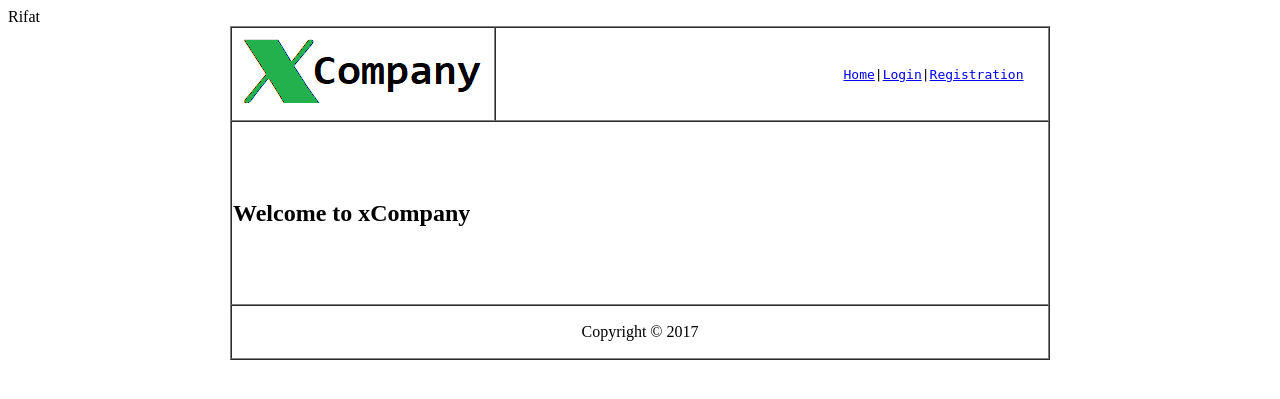
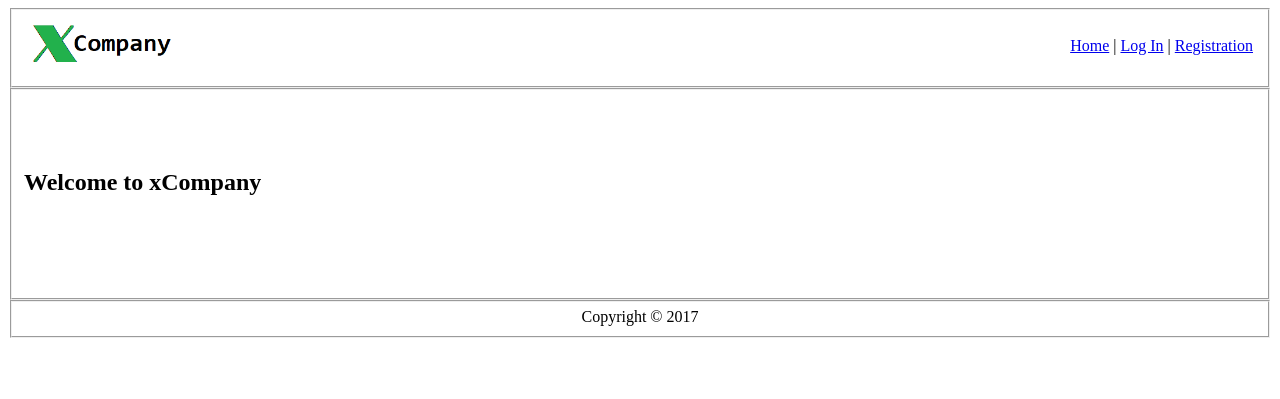
Before and after one commit to Rifat12/learning-web-technologies-spring-2020-2021-sec-d, a PHP site: page /publichome.php in a window 1280 px wide. Shown: the top 399 px of the page. Run offline with PHP 8.4, Linux system fonts and the light colour scheme.

Commit message:
fixed global home

```diff
--- a/MID_LAB_TASK_PHP_SESSION_07/publichome.php
+++ b/MID_LAB_TASK_PHP_SESSION_07/publichome.php
@@ -1,45 +1,43 @@
 <!DOCTYPE html>
-<html>
+<html lang="en">
 <head>
-    <meta>
-    <title>XCompany - Home</title>
+    <meta charset="UTF-8">
+    <meta http-equiv="X-UA-Compatible" content="IE=edge">
+    <meta name="viewport" content="width=device-width, initial-scale=1.0">
+    <title>PUBLIC HOME</title>
 </head>
-<centre>
 <body>
-
-        <table cellspacing="0" border="1" width="820px" align=center>
-
-            <tr height="51px">
-
-                <td width=210px>
-
-                    <a href="public_home.php"><img src="logo.png" alt="Logo"></a>
-
+    <fieldset>
+        <table width='100%' >
+            <tr>
+            <td>
+                    <img src='./images/logo.png' alt="Image unavailable" height='50px'/>
                 </td>
-
-                <td align="right">
-
-                <pre>    <a href="publichome.php">Home</a>|<a href="login.php">Login</a>|<a href="registration.php">Registration</a>   </pre>
-
+                <td align='right'>
+                    <nav>
+                        <a href='./publichome.php'>Home</a> |
+                        <a href='./login.php'>Log In</a> |
+                        <a href='./registration.php'>Registration</a>
+                    </nav>
                 </td>
-
             </tr>
-
-            <tr>
-
-                <td colspan="2" height=180px><h2>Welcome to xCompany</h2></td>
-
-            </tr>Rifat
-
-            <tr>
-
-                <td colspan="2" align="center"><p>Copyright &#169; 2017</p></td>
-
-            </tr>
-
         </table>
-
-
-
+    </fieldset>
+    <fieldset>
+        <br> <br><br>
+        <label>
+            <h2>
+                Welcome to xCompany
+            </h2>
+        </label>
+        <br><br><br><br>
+    </fieldset>
+    <fieldset>
+        <center>
+            <label>
+                Copyright © 2017
+            </label>
+        </center>
+    </fieldset>
 </body>
 </html>
```
